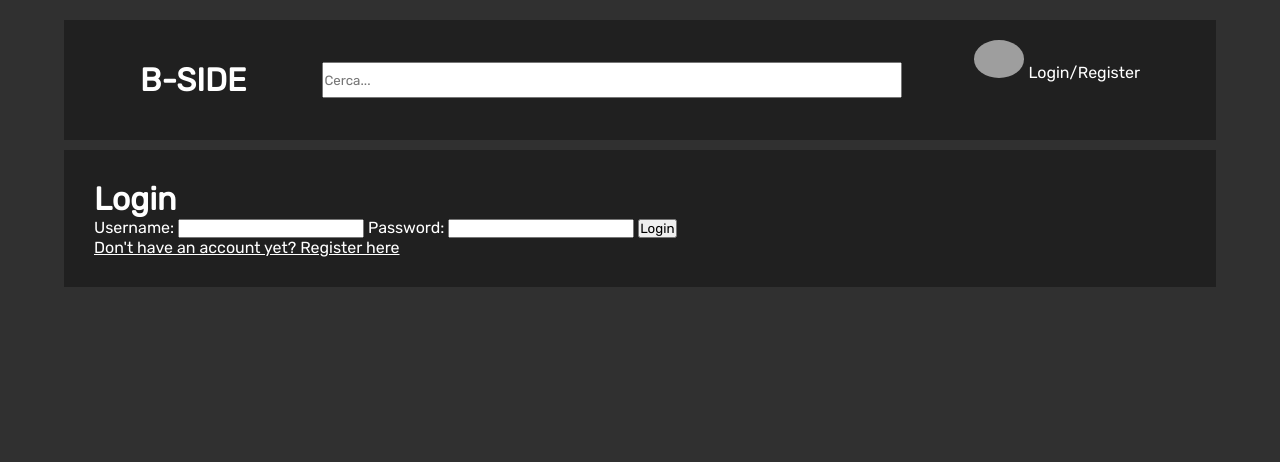
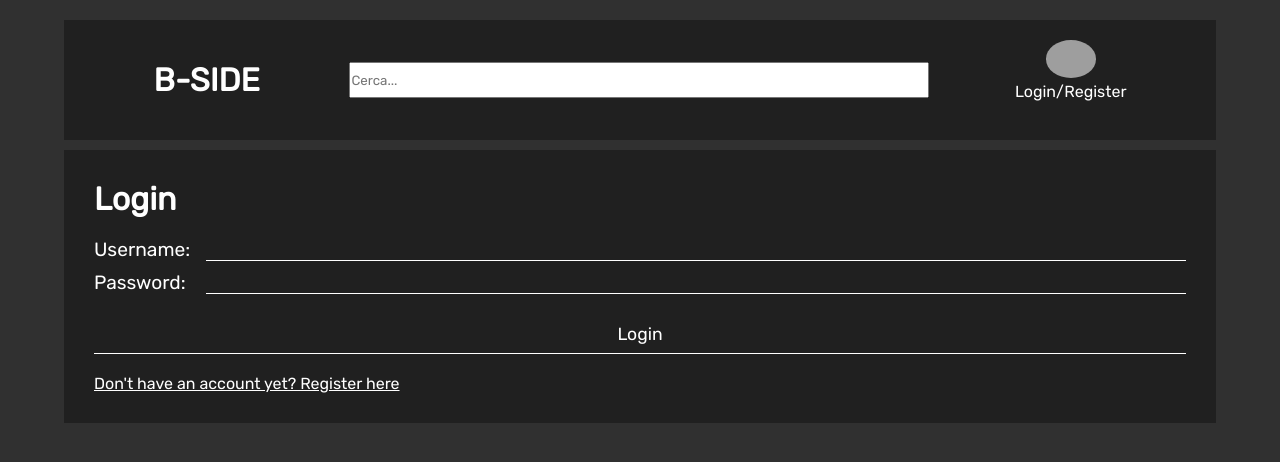
Before and after one commit to Nikicoraz/B-Side, a PHP site: page /login.php in a window 1280 px wide. Shown: the top 462 px of the page. Run offline with PHP 8.4, Linux system fonts and the light colour scheme; grey boxes are pictures that could not be loaded.

Commit message:
CSS Login Drip

```diff
--- a/css/comune.css
+++ b/css/comune.css
@@ -69,3 +69,7 @@ nav a{
     width: 50px;
     border-radius: 50%;
 }
+
+#user>a{
+    display: block;
+}
--- a/css/login-register.css
+++ b/css/login-register.css
@@ -4,6 +4,43 @@
     padding: 30px;
 }
 
-form input, form textarea{
+
+form{
+    display: grid;
+    grid-template-columns: 7rem auto;
+    margin-top: 10px;
+}
+
+form input[type="submit"]{
+    grid-column: 1 / 3;
+    margin-top: 20px;
+    cursor: pointer;
+    transition: .5s;
+    height: 40px;
+}
+
+form input[type="submit"]:hover{
+    border-bottom: 1px solid black;
+    background-color: white;
     color: black;
 }
+
+form input, form textarea{
+    background-color: var(--darker);
+    border: none;
+    border-bottom: 1px solid white;
+    outline: none;
+    font-size: 1.1rem;
+    margin-top: 10px;
+    resize: none;
+}
+
+form label{
+    font-size: 1.2rem;
+    margin-top: 10px;
+}
+
+#register{
+    display: block;
+    margin-top: 20px;
+}
--- a/css/main.css
+++ b/css/main.css
@@ -32,6 +32,7 @@
     text-align: center;
 }
 
+
 @keyframes fade-in{
     0%{
         opacity: 0;
--- a/login.php
+++ b/login.php
@@ -39,7 +39,7 @@
             <input type="submit" value="Login">
         </form>
 
-        <a href="register.php">Don't have an account yet? Register here</a>
+        <a id="register" href="register.php">Don't have an account yet? Register here</a>
     </div>
 
     <?php
```
